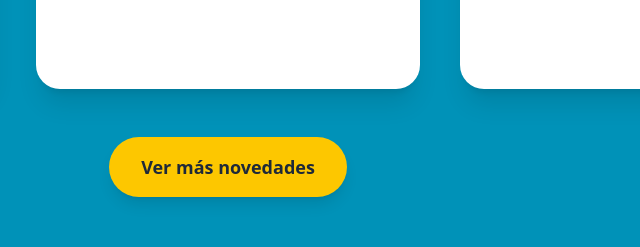
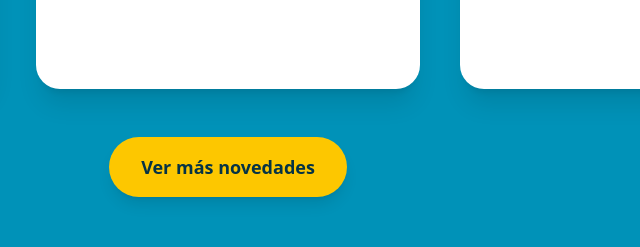
Before and after one commit to Elenaro0204/Proyecto_Hackaton, a website: page index.html in a window 1280 px wide. Shown: the part 5581-5828 px from the top of the page, 412-1052 px from the left. Drawn offline with Linux system fonts and the light colour scheme.

Commit message:
Modificacion de colores

```diff
--- a/index.html
+++ b/index.html
@@ -545,7 +545,7 @@
 
                 <!-- Botón para ver más novedades -->
                 <a href="https://www.iesponcedeleon.es/search/label/Innicia"
-                    class="mt-12 bg-yellow-400 text-gray-800 font-semibold px-8 py-4 rounded-full shadow-lg hover:bg-yellow-500 transition-all text-lg hidden-item">
+                    class="mt-12 bg-yellow-400 text-cyan-950 font-semibold px-8 py-4 rounded-full shadow-lg hover:bg-yellow-500 transition-all text-lg hidden-item">
                     Ver más novedades
                 </a>
             </section>
```
Also changed, not shown: dist/css/styles.css.
